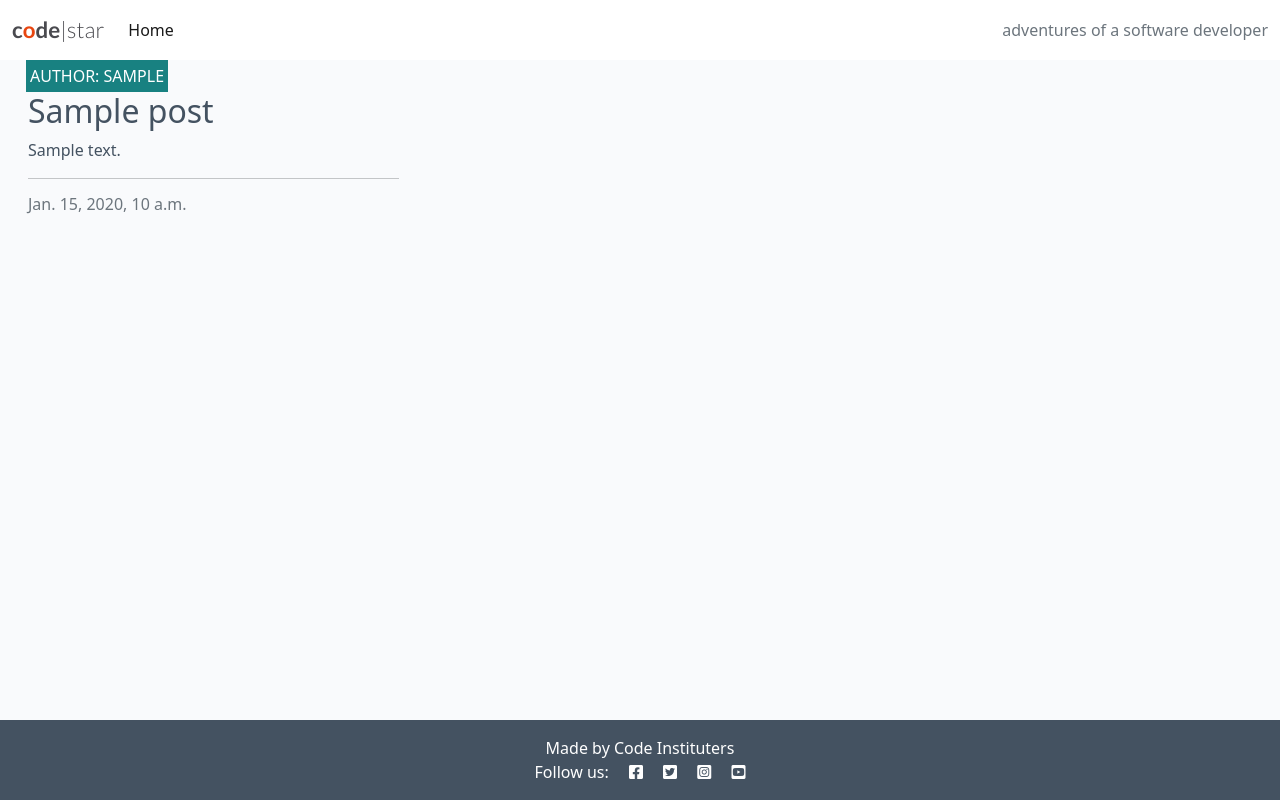
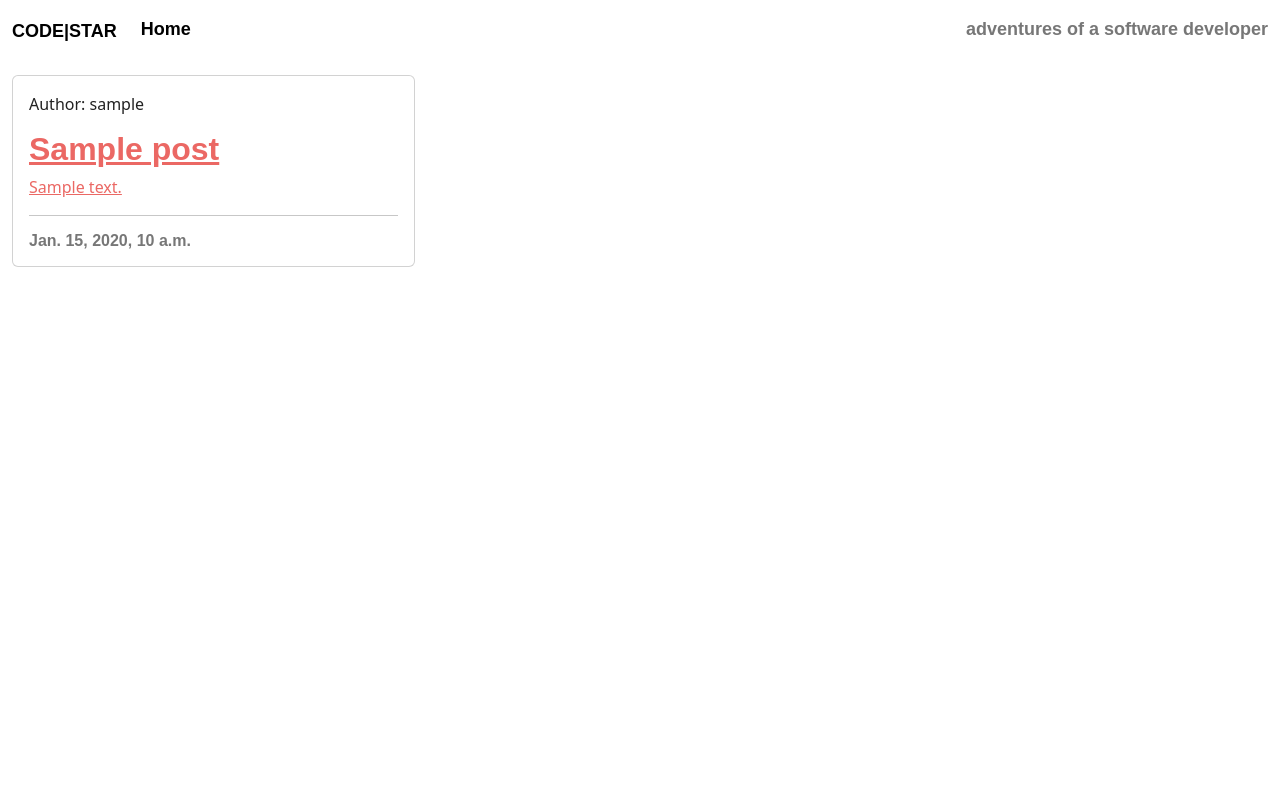
Before and after one commit to apita1423/featherandquill_pp4, a Django app: page / in a window 1280 px wide. Run offline with Django 4.2, Linux system fonts and the light colour scheme; tables that the repository leaves empty hold one stand-in row (values such as "Sample post"); some web fonts are replaced.

Commit message:
Add different bootstrap theme to base.html

```diff
--- a/featherandquill/urls.py
+++ b/featherandquill/urls.py
@@ -18,7 +18,7 @@
 from django.urls import path, include
 
 urlpatterns = [
+    path('admin/', admin.site.urls),
     path("", include("birdblog.urls"), name="birdblog-urls"),
-    path('admin/', admin.site.urls),
     path('summernote/', include('django_summernote.urls')),
 ]
--- a/static/css/style.css
+++ /dev/null
@@ -1,162 +0,0 @@
-/* Code Credit: CI I Think Therefore I Blog Walkthrough */
-body {
-    background-color: #F9FAFC;
-}
-
-.brand {
-    font-family: Lato, sans-serif;
-    font-size: 1.4rem;
-    font-weight: 700;
-    color: #4A4A4F;
-}
-
-.red-o {
-    color: #E84610;
-}
-
-.thin {
-    font-weight: 300;
-}
-
-.light-bg {
-    background-color: #fff;
-}
-
-.dark-bg {
-    background-color: #445261;
-}
-
-.main-bg {
-    background-color: #F9FAFC;
-}
-
-.card {
-    border: none;
-    background-color: transparent;
-}
-
-.image-container {
-    position: relative;
-}
-
-.image-flash {
-    position: absolute;
-    bottom: 5%;
-    min-width: 30%;
-    left: -2px;
-    background-color: #188181;
-}
-
-.scale {
-    width: 100%;
-    height: auto;
-}
-
-.author {
-    color: white;
-    margin: 4px;
-    text-transform: uppercase;
-}
-
-.masthead {
-    margin-top: 10px;
-    overflow: hidden;
-    position: relative;
-    display: inline-block;
-    height: 33vh;
-    width: 100%;
-}
-
-.masthead-text {
-    background-color: #445261;
-    color: white;
-    position: relative;
-}
-
-.masthead-image {
-    position: relative;
-    overflow: hidden;
-}
-
-.masthead-image:after {
-    content: "";
-    position: absolute;
-    top: 0;
-    right: 90%;
-    height: 100%;
-    width: 150%;
-    background: #445261;
-    -webkit-transform: skew(15deg);
-    -moz-transform: skew(15deg);
-    transform: skew(15deg);
-    z-index: 100;
-}
-
-.post-link {
-    text-decoration: none;
-    color: #445261;
-}
-
-.post-link:hover,
-.page-link {
-    color: #E84610;
-}
-
-.post-title {
-    margin-top: 10%;
-    margin-left: 5%;
-}
-
-.post-subtitle {
-    margin-left: 5%;
-    color: lightgray;
-}
-
-.btn-signup,
-.btn-edit {
-    background-color: #188181;
-    color: #fff;
-}
-
-.btn-signup:hover,
-.btn-signup:active {
-    background-color: #fff;
-    color: #23BBBB;
-}
-
-.link {
-    color: #23BBBB;
-    text-decoration: none;
-}
-
-.link:hover,
-.link:active {
-    color: #445261;
-    text-decoration: underline;
-}
-
-.btn-like {
-    color: #E84610;
-    border: none;
-    background: transparent;
-}
-
-.btn-delete {
-    color: #fff;
-    background: #E84610;
-}
-
-.btn-like:hover,
-.btn-like:active {
-    color: #E84610;
-    background: transparent;
-    border: none;
-}
-
-.faded {
-    color: rgb(172, 175, 175);
-}
-
-.approval {
-    color: rgb(222, 146, 168);
-}
--- a/templates/base.html
+++ b/templates/base.html
@@ -18,8 +18,8 @@
     <link rel="stylesheet" href="https://cdnjs.cloudflare.com/ajax/libs/font-awesome/5.15.3/css/all.min.css">
 
     <!-- Bootstrap CSS -->
-    <link href="https://cdn.jsdelivr.net/npm/bootstrap@5.0.1/dist/css/bootstrap.min.css" rel="stylesheet"
-        integrity="sha384-+0n0xVW2eSR5OomGNYDnhzAbDsOXxcvSN1TPprVMTNDbiYZCxYbOOl7+AMvyTG2x" crossorigin="anonymous">
+    <link href="https://bootswatch.com/5/journal/bootstrap.min.css" rel="stylesheet">
+    <!--  integrity="sha384-+0n0xVW2eSR5OomGNYDnhzAbDsOXxcvSN1TPprVMTNDbiYZCxYbOOl7+AMvyTG2x" crossorigin="anonymous"-->
 
     <!-- Custom CSS -->
     <link rel="stylesheet" href="{% static 'css/style.css' %}">
```
